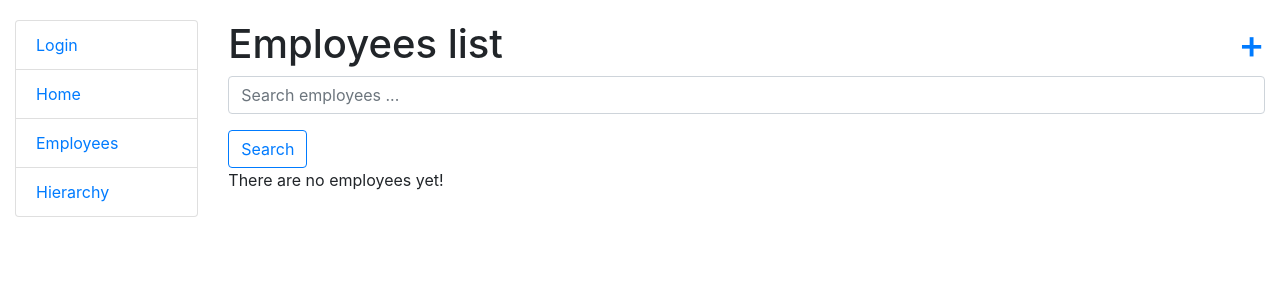
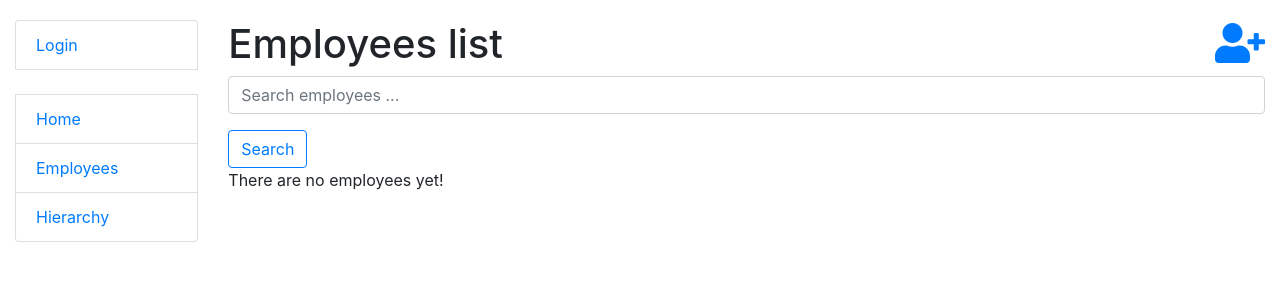
Before and after one commit to Anatolii-Poznyak/employ_test_task, a Django app: template templates/employees_structure/employee_list.html in a window 1280 px wide. Shown: the top 300 px of the page. Run offline with Django 4.2, Linux system fonts and the light colour scheme; the template is opened without the code that fills it: values that come from a table or form of the project are taken from there, others are empty; some libraries are stand-ins or nearby versions.

Commit message:
fix icons

```diff
--- a/templates/employees_structure/employee_list.html
+++ b/templates/employees_structure/employee_list.html
@@ -4,7 +4,7 @@
 {% block content %}
   <h1>
     Employees list
-    <a style="float: right" href="{% url 'employees_structure:employee-create' %}">+</a>
+    <a style="float: right" href="{% url 'employees_structure:employee-create' %}"><i class="fas fa-user-plus"></i></a>
   </h1>
   <form  action="" method="get">
     {{ search_form|crispy }}
--- a/templates/includes/sidebar.html
+++ b/templates/includes/sidebar.html
@@ -5,6 +5,9 @@
   {% else %}
     <li class="list-group-item"><a href="{% url 'login' %}">Login</a></li>
   {% endif %}
+
+  <br>
+
   <li class="list-group-item"><a href="{% url 'employees_structure:index' %}">Home</a></li>
   <li class="list-group-item"><a href="{% url 'employees_structure:employee-list' %}">Employees</a></li>
   <li class="list-group-item"><a href="#">Hierarchy</a></li>
```
